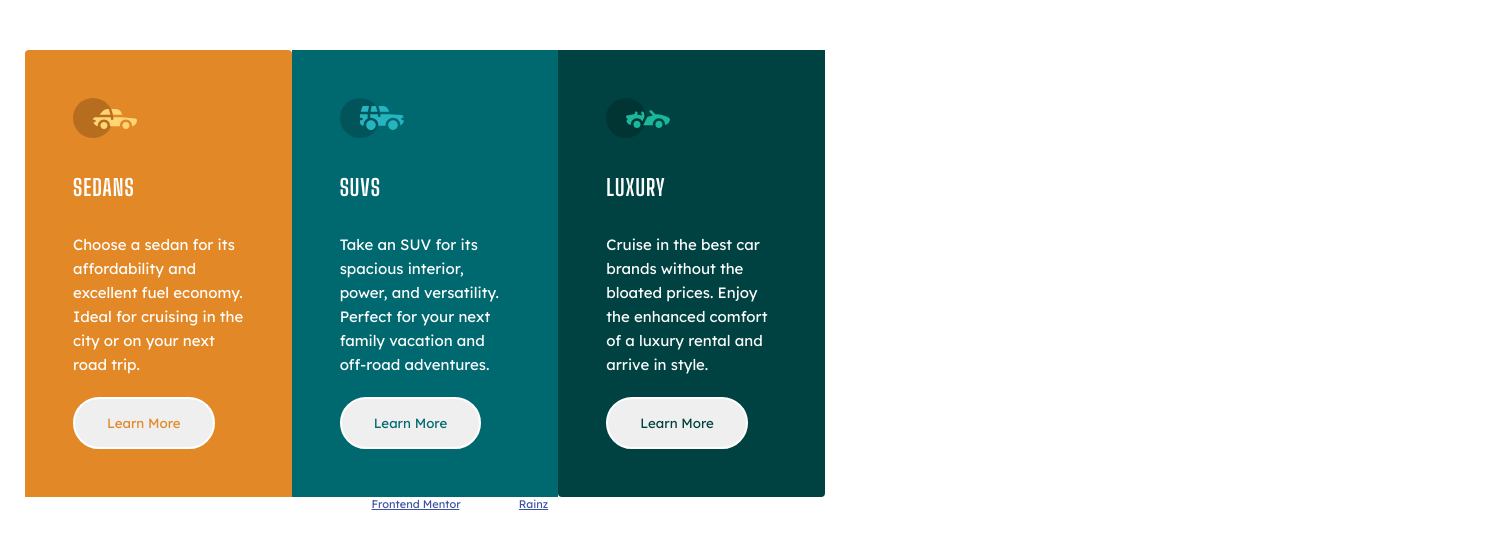
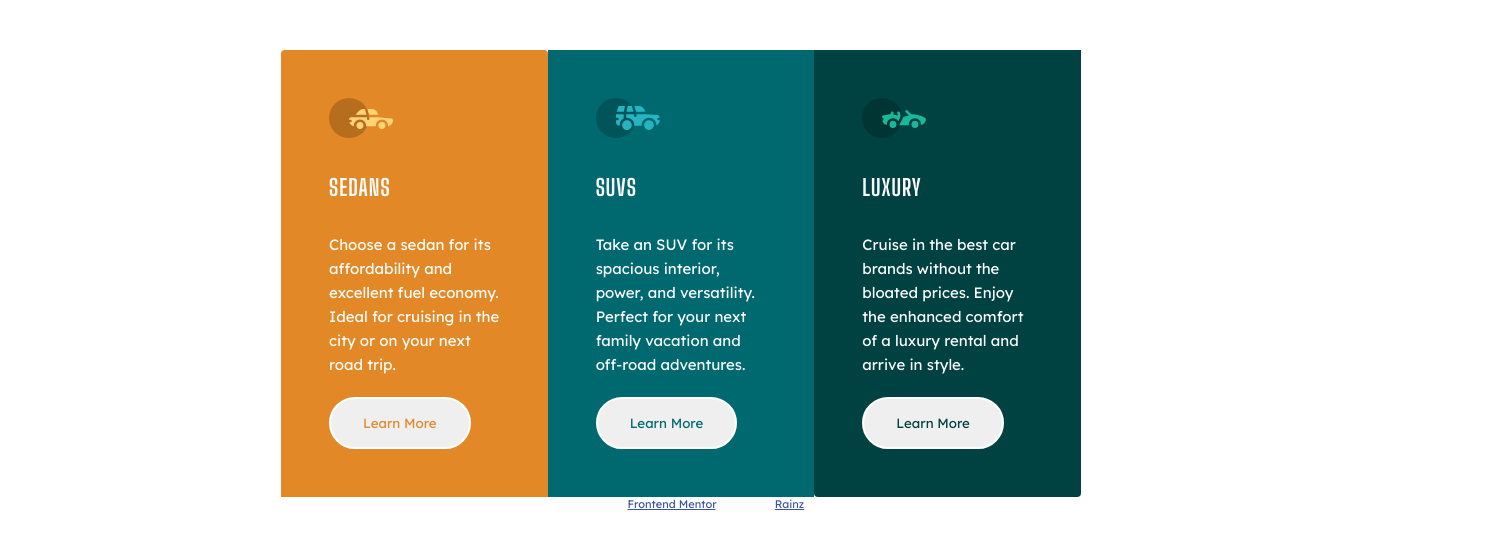
Before and after one commit to Kimhout-Theam/preview_card, a plain HTML site: page index.html in a window 1280 px wide. Shown: the whole page, 1511 px wide, since content can reach past the window. Drawn offline with Linux system fonts and the light colour scheme.

Commit message:
position_in_the_middle

```diff
--- a/style.css
+++ b/style.css
@@ -21,6 +21,9 @@ body {
   font-size: 15px;
   margin: 50px 25px;
   font-family: var(--lexen-deca);
+  position: relative;
+  top: 0;
+  right: -20%;
 }
 
 .page {
```
